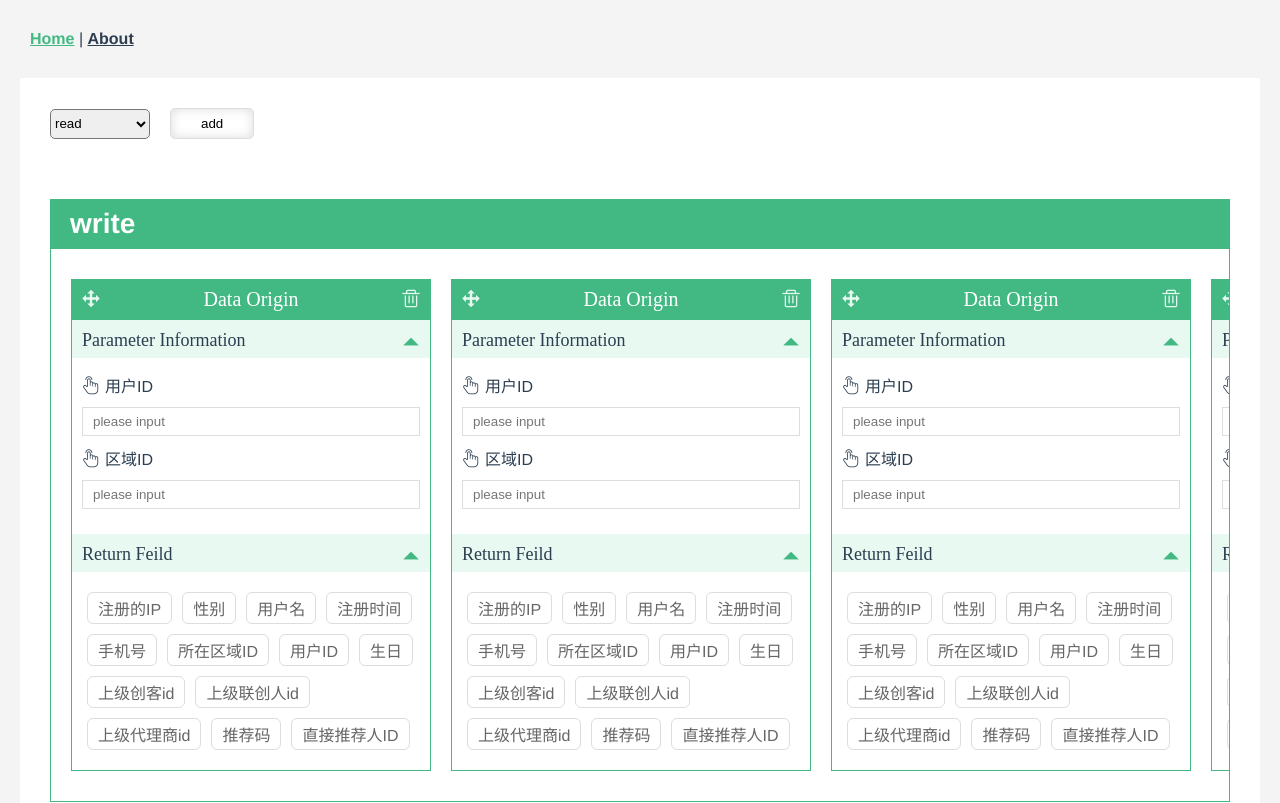
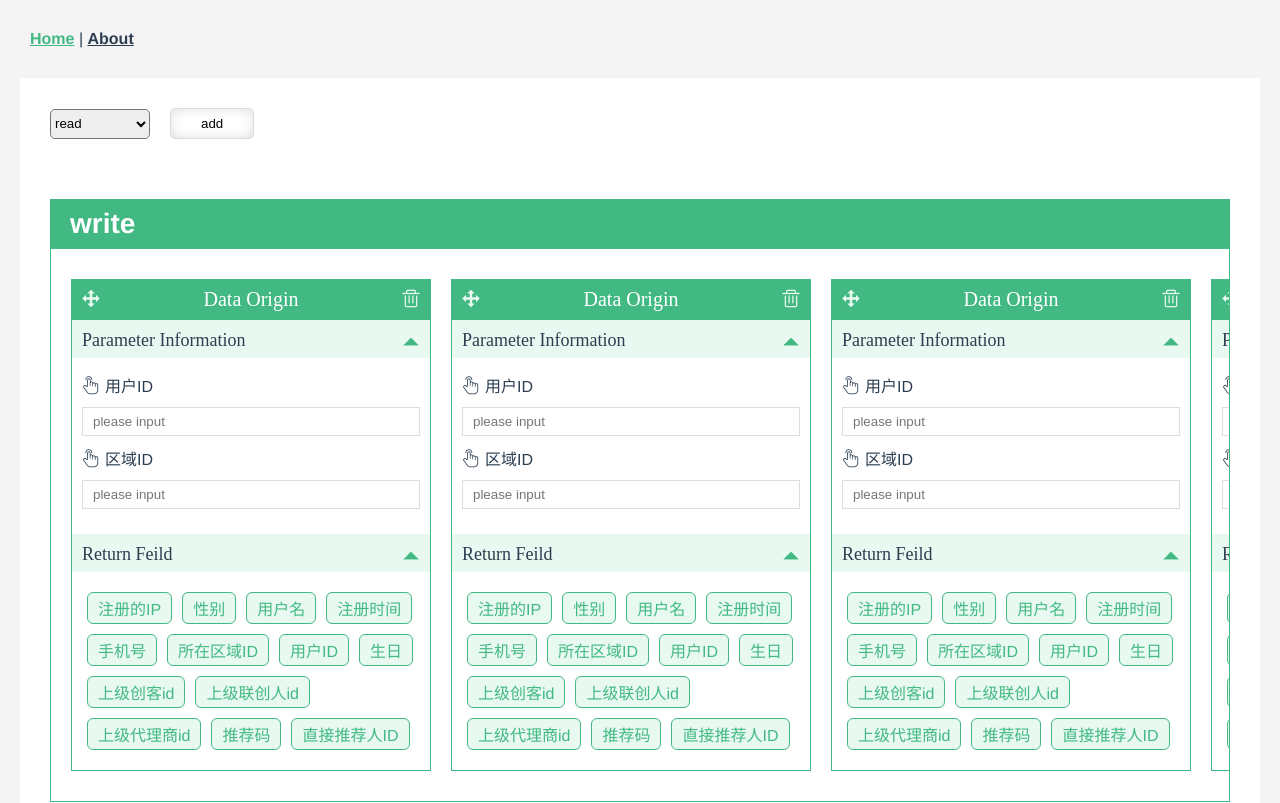
Before and after one commit to txl764496056/linkage, a Vue app: page /#/ in a window 1280 px wide. Shown: the top 803 px of the page. Built offline with nearby package versions, Linux system fonts and the light colour scheme.

Commit message:
vue-linkage

```diff
--- a/src/components/DataOrigin.vue
+++ b/src/components/DataOrigin.vue
@@ -11,7 +11,7 @@
              class="hd-item">
                 <div class="field-list">
                     <span class="unit"
-                    v-for="(item,index) in response"
+                    v-for="item in response"
                     :key="item.name"
                     :class="{'light':feild_color[index]}">{{item.name}}</span>
                 </div>
@@ -41,6 +41,10 @@ import parameterItem from './ParameterItem';
                 default:function(){
                     return [];
                 }
+            },
+            index:{
+                type:Number,
+                default:0
             }
         },
         data:function(){
--- a/src/views/Home.vue
+++ b/src/views/Home.vue
@@ -11,10 +11,11 @@
       <div class="title">write</div>
       <div class="content scroll">
         <data-origin class="do-item"
-        v-for="item in write_list"
+        v-for="(item,index) in write_list"
         :key="item.source_id"
         :source="item"
-        :feild_color="feild_color"></data-origin>
+        :feild_color="feild_color"
+        :index="index"></data-origin>
       </div>
     </div>
     <div class="container">
```
